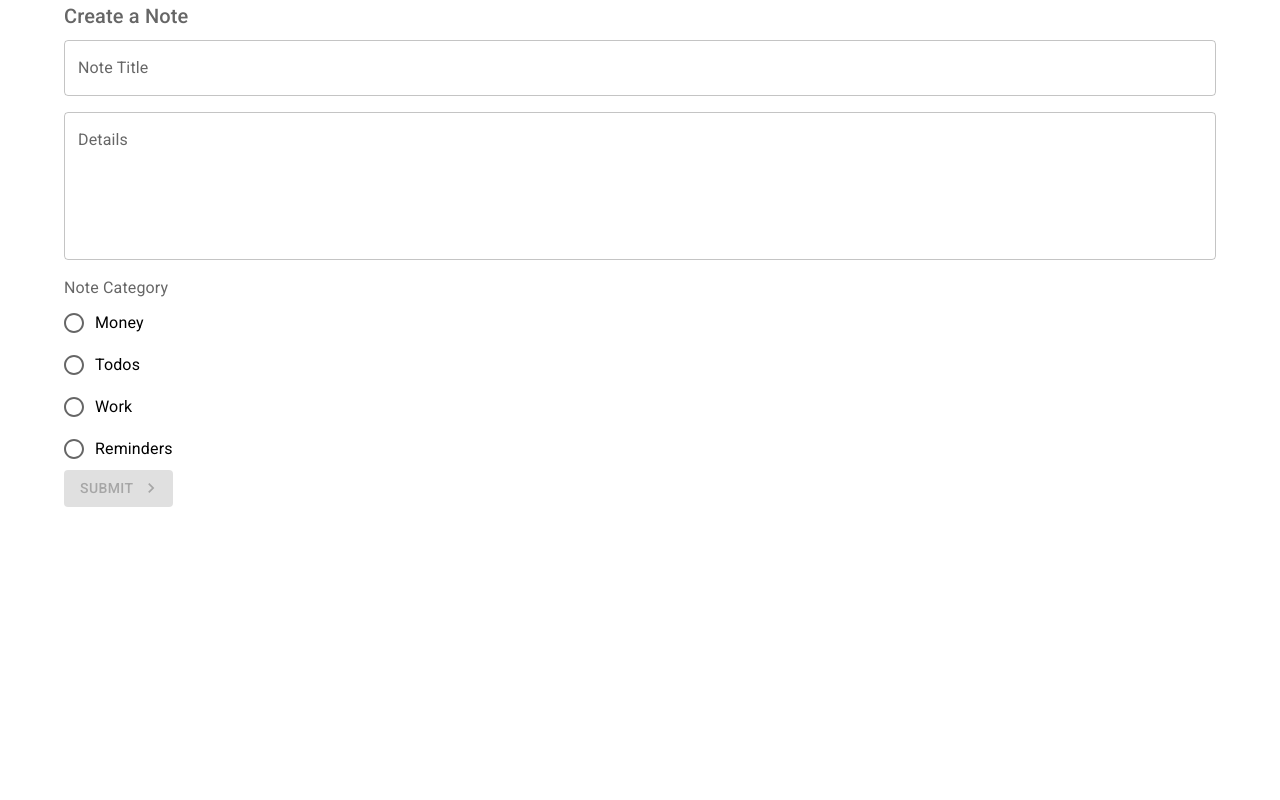
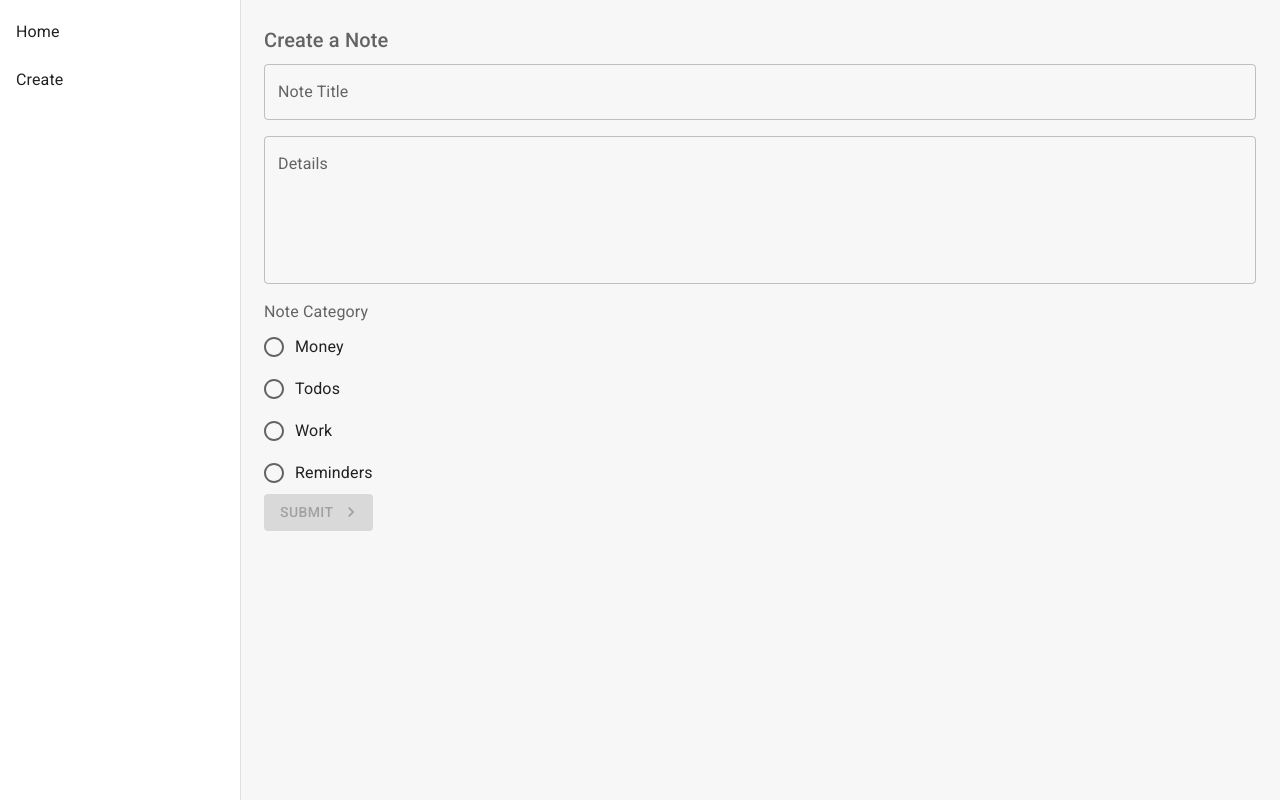
Before and after one commit to vijaygenius123/geting-started-with-materialui, a React (Create React App) app: page /create in a window 1280 px wide. Built offline with nearby package versions, Linux system fonts and the light colour scheme.

Commit message:
Add Layout component

```diff
--- a/src/App.jsx
+++ b/src/App.jsx
@@ -1,14 +1,17 @@
 import {BrowserRouter as Router, Routes, Route} from "react-router-dom";
 import Notes from "pages/Notes";
 import Create from "pages/Create";
+import Layout from "./components/Layout";
 
 function App() {
     return (
         <Router>
-            <Routes>
-                <Route exact path="" element={<Notes/>}/>
-                <Route path="/create" element={<Create/>}/>
-            </Routes>
+                <Routes>
+                    <Route path="/" element={<Layout />}>
+                        <Route path="" element={<Notes/>}/>
+                        <Route path="/create" element={<Create/>}/>
+                    </Route>
+                </Routes>
         </Router>
     );
 }
--- /dev/null
+++ b/src/components/Layout.jsx
@@ -0,0 +1,40 @@
+import React from "react"
+import Box from "@mui/material/Box"
+import CssBaseline from '@mui/material/CssBaseline';
+import Drawer from "@mui/material/Drawer";
+import {Outlet} from "react-router-dom"
+import {List, ListItem, ListItemText} from "@mui/material";
+import {Link} from "react-router-dom"
+const drawerWidth = 240
+
+const Layout = () => {
+    return (
+        <Box sx={{ display: 'flex' }}>
+            <CssBaseline />
+
+            <Drawer variant="permanent" open={true} sx={{width: drawerWidth}}>
+                <List sx={{width: drawerWidth}}>
+                    <ListItem button component={Link} to="/">
+                        <ListItemText primary={"Home"}/>
+                    </ListItem>
+                    <ListItem button component={Link} to="/create">
+                        <ListItemText primary={"Create"} />
+                    </ListItem>
+                </List>
+            </Drawer>
+
+            <Box sx={{
+                background: "#f7f7f7",
+                width: "100%",
+                height: "100vh",
+                padding: 3,
+                flexGrow: 1
+
+            }}>
+                <Outlet/>
+            </Box>
+        </Box>
+    )
+}
+
+export default Layout
--- a/src/components/TextFieldWrapper.js
+++ b/src/components/TextFieldWrapper.jsx
@@ -1,6 +1,6 @@
 import React from "react"
-import TextField from "@mui/material/TextField";
-import {useField} from "formik";
+import TextField from "@mui/material/TextField"
+import {useField} from "formik"
 
 const TextFieldWrapper = ({
     name,
--- a/src/pages/Create/Create.jsx
+++ b/src/pages/Create/Create.jsx
@@ -1,16 +1,15 @@
-import React from "react";
-import {Formik, Form} from "formik";
-import Container from "@mui/material/Container";
-import Typography from "@mui/material/Typography";
-import Button from "@mui/material/Button";
-import KeyboardArrowRight from "@mui/icons-material/KeyboardArrowRight";
-import {INITIAL_FORM_STATE, FORM_VALIDATION} from "./formConfig";
-import TextFieldWrapper from "../../components/TextFieldWrapper";
-import RadioGroupWrapper from "../../components/RadioGroupWrapper";
+import React from "react"
+import {Formik, Form} from "formik"
+import Typography from "@mui/material/Typography"
+import Button from "@mui/material/Button"
+import KeyboardArrowRight from "@mui/icons-material/KeyboardArrowRight"
+import {INITIAL_FORM_STATE, FORM_VALIDATION} from "./formConfig"
+import TextFieldWrapper from "../../components/TextFieldWrapper"
+import RadioGroupWrapper from "../../components/RadioGroupWrapper"
 
 const Create = () => {
 
-    return <Container>
+    return <>
         <Typography
             variant="h6"
             component="h2"
@@ -73,7 +72,7 @@ const Create = () => {
             }
             }
         </Formik>
-    </Container>
+    </>
 }
 
 export default Create
--- a/src/pages/Notes/Notes.jsx
+++ b/src/pages/Notes/Notes.jsx
@@ -1,7 +1,6 @@
-import React, {useEffect, useState} from "react";
-import axios from 'axios';
-import Typography from "@mui/material/Typography";
-import Container from "@mui/material/Container";
+import React, {useEffect, useState} from "react"
+import axios from "axios"
+import Typography from "@mui/material/Typography"
 import Grid from "@mui/material/Grid"
 import Note from "components/Note"
 
@@ -14,7 +13,7 @@ const Notes = () => {
     }, [])
 
 
-    return <Container>
+    return <>
         <Typography variant="h6" component="h2" gutterBottom color="textSecondary">
             Notes
         </Typography>
@@ -23,7 +22,7 @@ const Notes = () => {
                 <Note note={note}/>
             </Grid>)}
         </Grid>
-    </Container>
+    </>
 }
 
 export default Notes
```
Also changed, not shown: src/components/Note.jsx (+7 -7 lines), src/components/RadioGroupWrapper.jsx (renamed from src/components/RadioGroupWrapper.js, +7 -7 lines).
